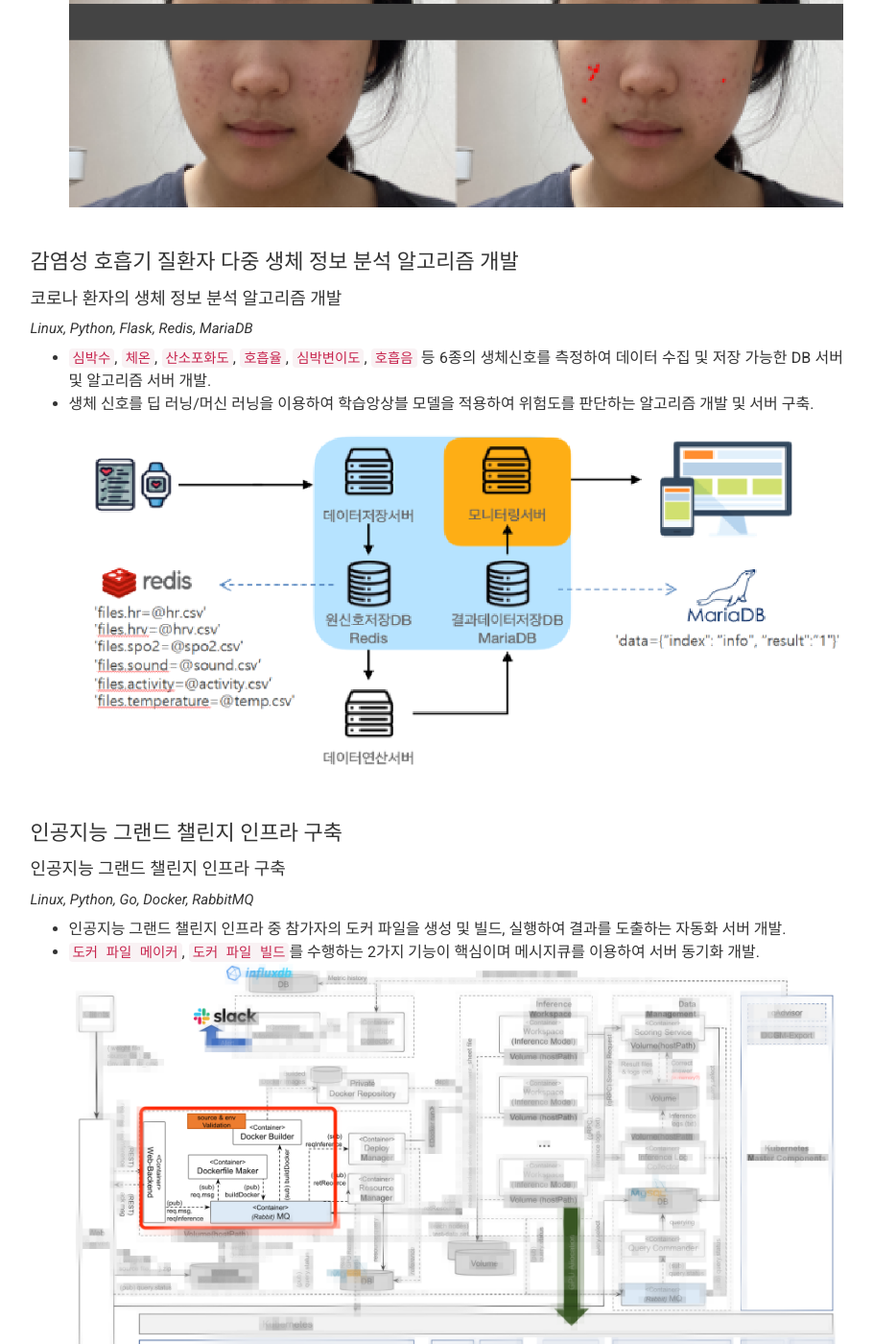
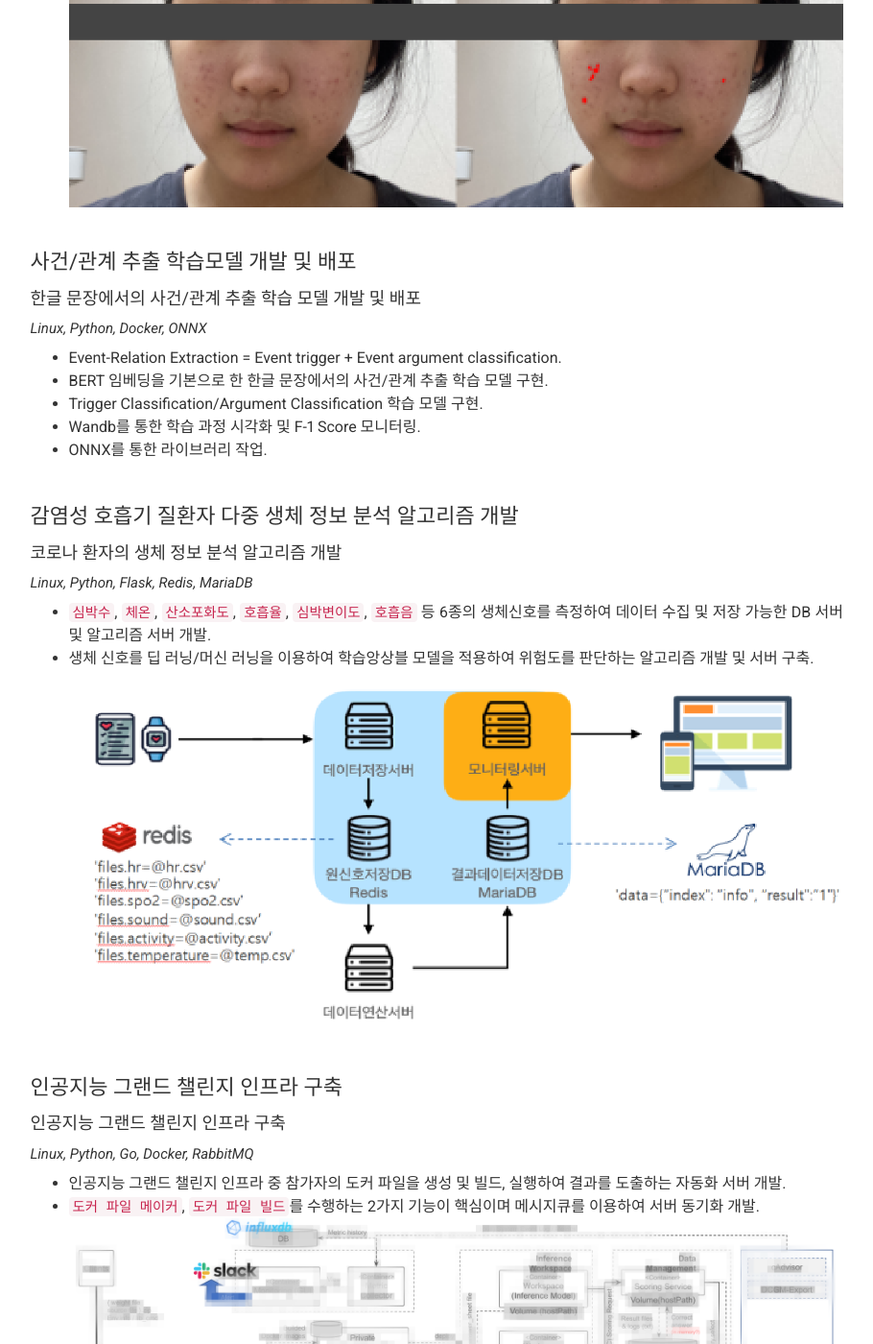
Before and after one commit to cris-j-dev/cris-j-dev.github.io, a Jekyll site: the page built from index.md, in a window 1280 px wide and 1400 px high, scrolled down 5106 px. Shown: the whole window at 96% size, without its empty margins (331-1241 px from the left). Built offline with Jekyll 4.4.1, drawn with Linux system fonts in a browser that asks for light colours; nearby versions of some CDN libraries; some of the changed text lies outside the part shown.

Commit message:
add event extraction

```diff
--- a/_config.yml
+++ b/_config.yml
@@ -260,6 +260,18 @@ content:
           ![image09](./images/image09.png)
 
       - layout: left
+        main: 사건/관계 추출 학습모델 개발 및 배포
+        quote: |
+          한글 문장에서의 사건/관계 추출 학습 모델 개발 및 배포
+        enviroment: Linux, Python, Docker, ONNX
+        description: |
+          - Event-Relation Extraction = Event trigger + Event argument classification.
+          - BERT 임베딩을 기본으로 한 한글 문장에서의 사건/관계 추출 학습 모델 구현.
+          - Trigger Classification/Argument Classification 학습 모델 구현.
+          - Wandb를 통한 학습 과정 시각화 및 F-1 Score 모니터링.
+          - ONNX를 통한 라이브러리 작업.
+
+      - layout: left
         main: 감염성 호흡기 질환자 다중 생체 정보 분석 알고리즘 개발
         quote: |
           코로나 환자의 생체 정보 분석 알고리즘 개발
@@ -285,7 +297,7 @@ content:
           GPS 기반 코로나 환자 발생자 뷰어 앱 개발
         enviroment: Linux, HTML, CSS, Javascript, React-Native, Python, Flask
         description: |
-          - GPS 위치를 기반으로 주변 지역의 환자 발생 현황을 보여주는 안드로이드 앱 개발환자.
+          - GPS 위치를 기반으로 주변 지역의 환자 발생 현황을 보여주는 안드로이드 앱 개발.
           - 데이터를 저장하는 DB서버 및 안드로이드 앱과 연동되는 API 개발.
           ![image06](./images/image06.png)
 
@@ -295,7 +307,8 @@ content:
           스마트폰으로 촬영된 신분증 정보를 OCR을 이용하여 인식하는 프로그램 개발
         enviroment: Linux,  C++, Python, Docker, FastAPI
         description: |
-          - 오픈소스 라이브러리인 `EasyOCR`을 환경에 맞게 수정 개발라이브러리 형태로 Python개발 및 Docker Image 구성.
+          - 오픈소스 라이브러리인 `EasyOCR`을 환경에 맞게 수정 개발.
+          - 라이브러리 형태로 Python개발 및 Docker Image 구성.
           - 외부에서 사용가능한 REST API 개발 및 C++에서 사용가능한 API 개발.
           - C++과 Python에서 사용가능한 양방향 API 개발.
           ![image05](./images/image05.png)
@@ -348,7 +361,7 @@ content:
           딥 러닝으로 동영상의 화질 개선 및 해상도 향상(HD->FHD->UHD)
         enviroment: Ubuntu16.04,  Python,  C++,  FFmpeg
         description: |
-          - 저화질 영상과 고화질 영상을 학습하여 화질 개선과 `해상도`를 향상하였으며, 동영상을 디코딩하여 프레임을 추출한 후 화질 개선 및 해상도 향상함.
+          - 저화질 영상과 고화질 영상을 학습하여 화질 개선과 `해상도`를 향상하였으며, 동영상을 디코딩하여 프레임을 추출한 후 화질 개선 및 해상도 향상.
           - YUV 기존 필터를 이용한 화질 개선 및 해상도 향상 프로그램은 사람이 매 프레임 손으로 필터를 만들어야 하는 것이 단점.
           - 딥 러닝으로 할 경우 자동화가 가능하나 GPU 8개를 동시에 사용하고 러닝타임의 약 6배 정도의 시간이 소요됨.
 
@@ -383,7 +396,7 @@ content:
           - 주가 예측을 위해 증권사 API를 이용한 `크롤링` 시스템 개발.
           - 3년 치의 데이터를 수집, `LSTM`을 이용하여 학습을 하였고 분 단위로 매수/매도 및 가격을 예측할 수 있게 개발.
           - 일반적인 시장 예측은 가능하나 원하는 수량을 매수/매도하기 어려웠고 매수/매도가 즉각 이루어지지 않아서 수익은 잘 나지 않았음(모의주식에서는 20%의 수익을 얻음).
-          - 사회 현상을 반영하기 위해 기사 수집 및 자연어처리를 하여 기사의 주요 단어와 연관 회사를 매칭하여 긍/부정을 통해 정확도를 향상시킴.
+          - 사회 현상을 반영하기 위해 기사 수집 및 자연어처리를 하여 기사의 주요 단어와 연관 회사를 매칭하여 긍/부정을 통해 정확도를 향상.
           - 하지만 역시 원하는 순간에 매수/매도가 잘 진행되지 않아 수익률은 `1.5%` 정도로 개발을 종료.
 
       - layout: left
@@ -395,7 +408,7 @@ content:
           - SNOW와 같은 가상 가면을 씌우는 윈도우용 플랫폼 개발.
           - 기존의 얼굴 검출 알고리즘과 가상 가면 알고리즘을 결합하여 개발.
           - ASM 얼굴모델을 이용하여 3D가면의 Shape을 적용.
-          - 아프리카TV와 같이 가상 캠을 이용한 곳에서 사용할 수 있게 개발이 되었고 가면과 다양한 이모티콘을 띄울 수 있게 개발되었음.
+          - 아프리카TV와 같이 가상 캠을 이용한 곳에서 사용할 수 있게 개발이 되었고 가면과 다양한 이모티콘을 띄울 수 있게 개발.
           - 가면과 이모티콘 등의 효과는 제공받았으며, MFC와 Python, 가상 캠, DB 연동을 직접 구현.
           ![image03](./images/image03.png)
 
```
